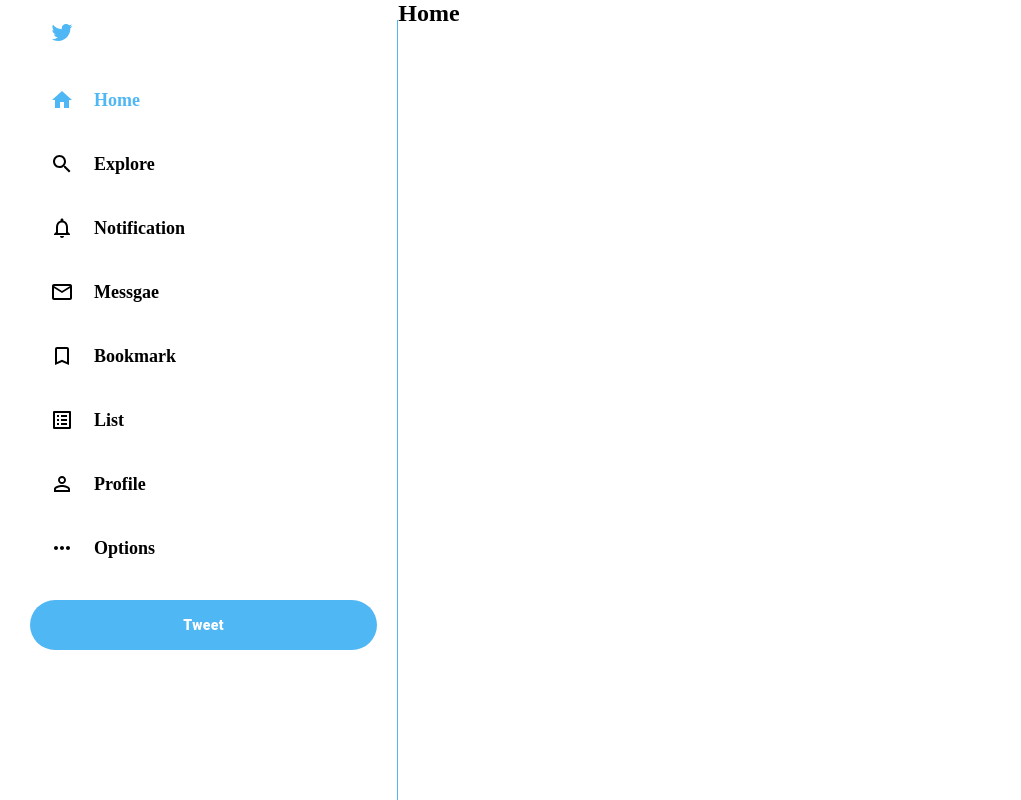
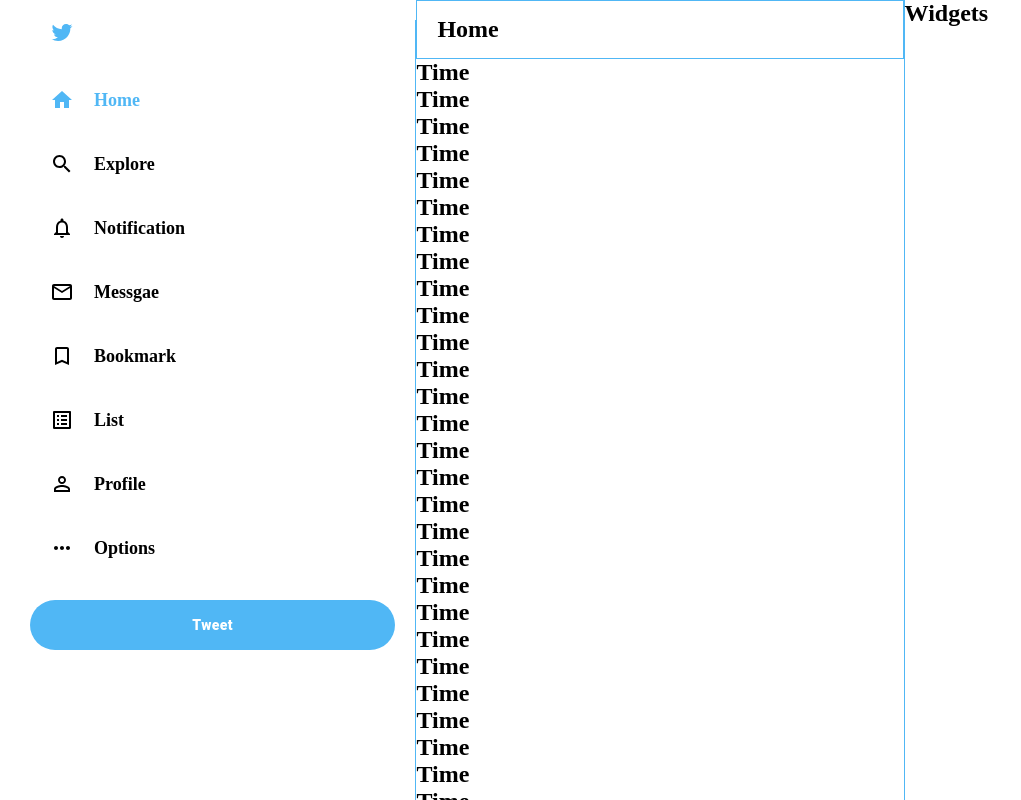
Before and after one commit to evergreen2001/Twitter-Clone, a React (Create React App) app: page / in a window 1280 px wide. Shown: the whole page, without its empty margins (0-1021 px from the left). Built offline with nearby package versions, Linux system fonts and the light colour scheme.

Commit message:
adding tweetbox

```diff
--- a/src/App.js
+++ b/src/App.js
@@ -1,6 +1,8 @@
 import React from "react";
 import Sidebar from "../src/components/Sidebar/Index";
 import Feed from "./components/Feed/Index";
+import Widgets from './components/Widgets/Index'
+
 
 
 import "./App.css";
@@ -14,6 +16,8 @@ function App() {
     <Feed/>
 
     {/* widgets */}
+
+    <Widgets/>
     </div>
 
   );
--- a/src/components/Feed/Index.js
+++ b/src/components/Feed/Index.js
@@ -3,10 +3,51 @@ import "./feed.css";
 
 function index() {
   return (
-    <div>
-      <div className="feed">
+    <div className="feed">
+      <div className="feed__header">
         <h2>Home</h2>
       </div>
+
+
+      <h2> Time</h2>
+      <h2> Time</h2>
+      <h2> Time</h2>
+      <h2> Time</h2>
+      <h2> Time</h2>
+      <h2> Time</h2>
+      <h2> Time</h2>
+      <h2> Time</h2>
+      <h2> Time</h2>
+      <h2> Time</h2>
+      <h2> Time</h2>
+      <h2> Time</h2>
+      <h2> Time</h2>
+      <h2> Time</h2>
+      <h2> Time</h2>
+      <h2> Time</h2>
+      <h2> Time</h2>
+      <h2> Time</h2>
+      <h2> Time</h2>
+      <h2> Time</h2>
+      <h2> Time</h2>
+      <h2> Time</h2>
+      <h2> Time</h2>
+      <h2> Time</h2>
+      <h2> Time</h2>
+      <h2> Time</h2>
+      <h2> Time</h2>
+      <h2> Time</h2>
+      <h2> Time</h2>
+      <h2> Time</h2>
+      <h2> Time</h2>
+      <h2> Time</h2>
+      <h2> Time</h2>
+      <h2> Time</h2>
+      <h2> Time</h2>
+      <h2> Time</h2>
+      <h2> Time</h2>
+      <h2> Time</h2>
+
     </div>
   );
 }
--- a/src/components/Feed/feed.css
+++ b/src/components/Feed/feed.css
@@ -0,0 +1,23 @@
+.feed {
+  flex: 0.4;
+  border-right: 1px solid var(--twitter-background);
+  min-width: fit-content;
+  overflow-y: scroll;
+}
+
+.feed::-webkit-scrollbar {
+  display: none;
+}
+
+.feed {
+  -ms-overflow-style: none;
+  scrollbar-width: none;
+}
+.feed__header {
+  position: sticky;
+  top: 0;
+  background-color: #fff;
+  z-index: 99;
+  border: 1px solid var(--twitter-background);
+  padding: 15px 20px;
+}
--- /dev/null
+++ b/src/components/Widgets/Index.js
@@ -0,0 +1,13 @@
+import React from 'react'
+import "./widget.css";
+
+
+function Widgets() {
+    return (
+        <div className="widgets">
+            <h2>Widgets</h2>
+        </div>
+    )
+}
+
+export default Widgets
--- /dev/null
+++ b/src/components/Widgets/widget.css
@@ -0,0 +1,3 @@
+.widgets{
+    flex:0.3;
+}
```
Also changed, not shown: src/components/Feed/Tweetbox.js (added, +12 -0 lines), src/components/Feed/tweetbox.css (added).
